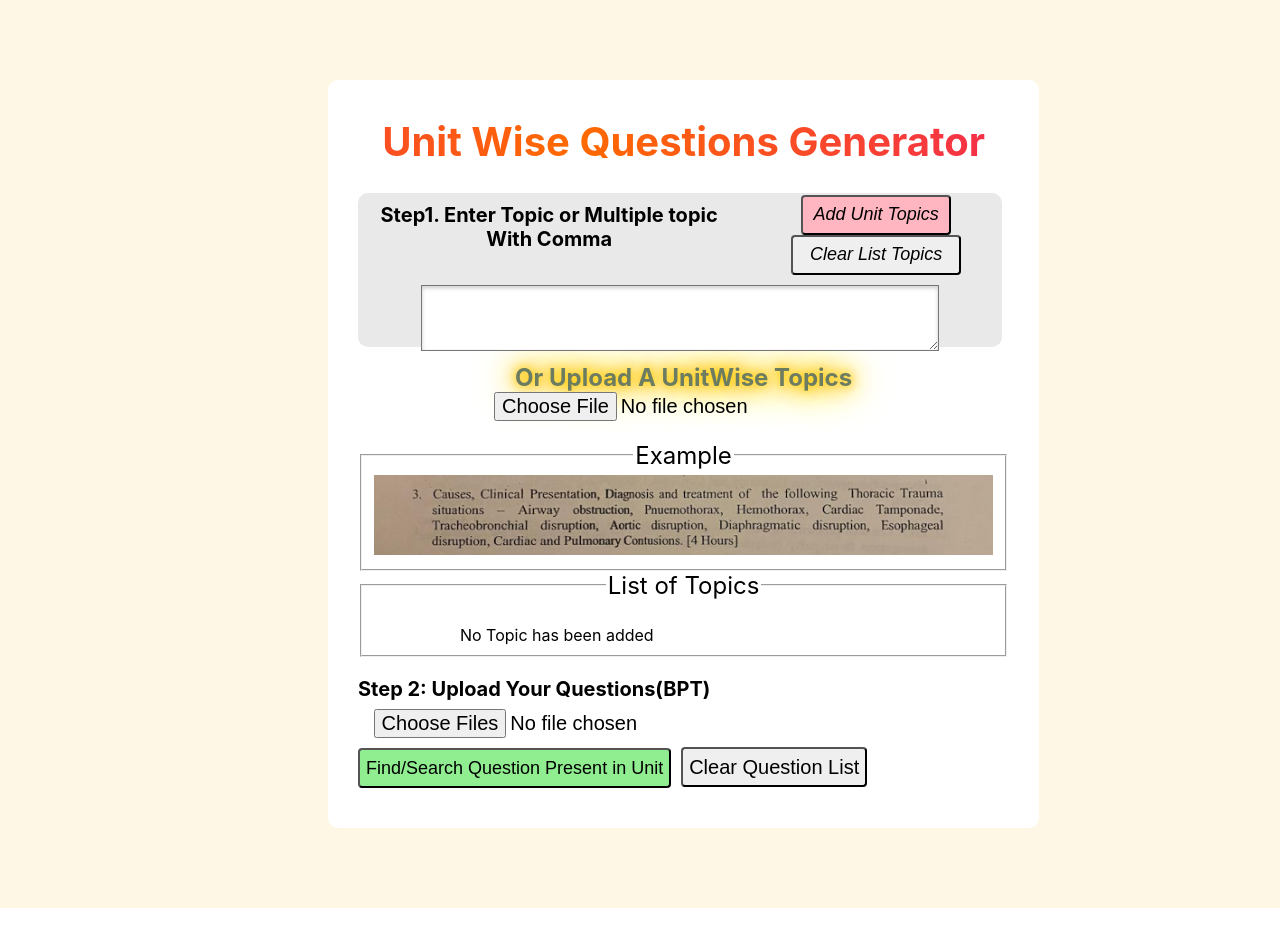
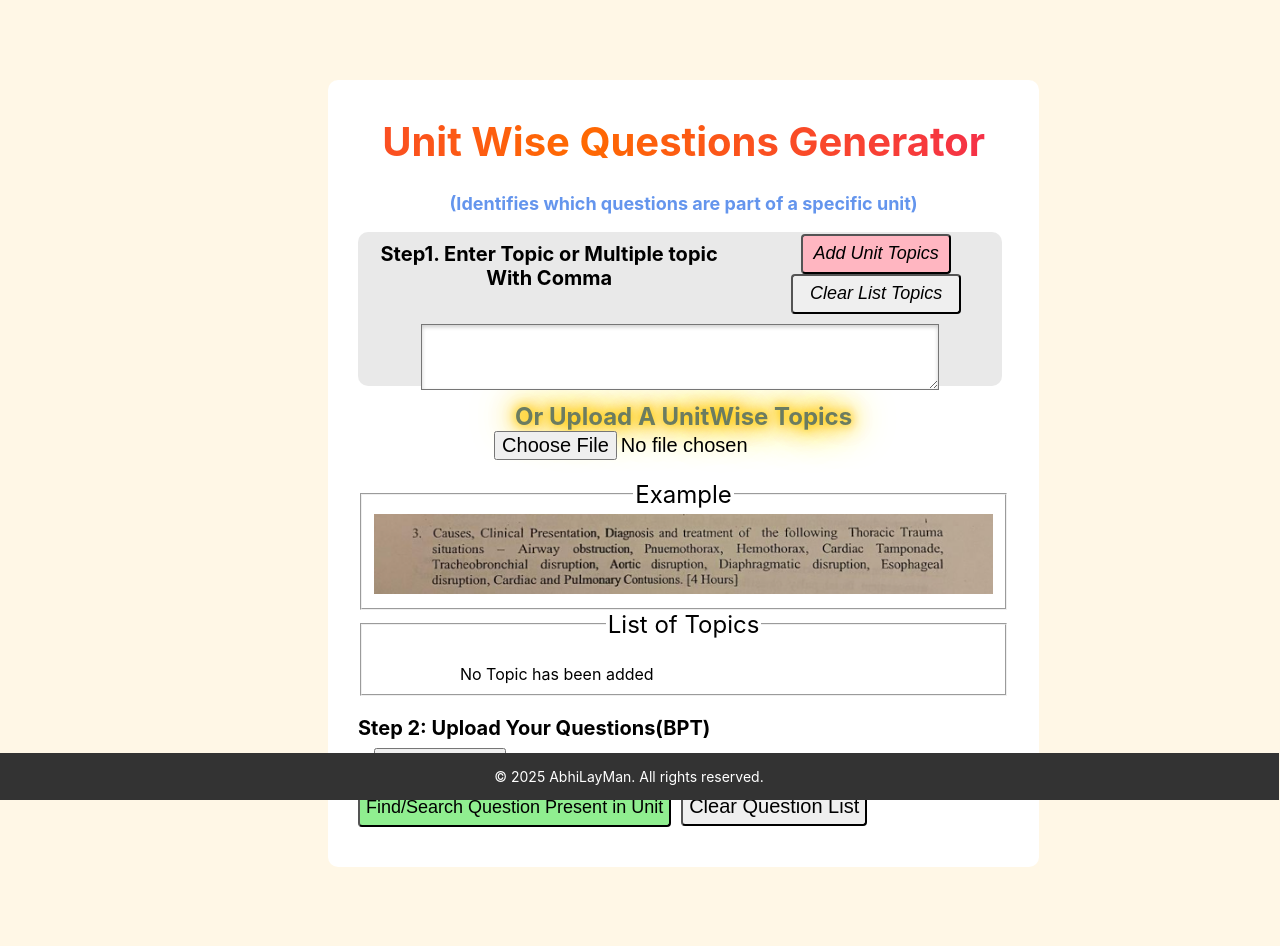
Before and after one commit to abhijitgithub2019/UnitWiseQuestions, a React (Create React App) app: page / in a window 1280 px wide. Before the commit the page ends 908 px from the top, so only its background shows below. Built offline with nearby package versions, Linux system fonts and the light colour scheme.

Commit message:
changed the topic title

```diff
--- a/src/AddUnitTopics.js
+++ b/src/AddUnitTopics.js
@@ -212,6 +212,7 @@ const AddUnitTopics = () => {
     <div className="container">
       <div className="topicContainer">
         <h1 className="heading">Unit Wise Questions Generator</h1>
+        <p style={{fontSize: "18px", fontWeight: "bold", color: "cornflowerblue"}}> (Identifies which questions are part of a specific unit)</p>
         <div className="createtopicContainer">
           <div className="topicButtonText">
             <label htmlFor="my-input" className="topicTitleText">
@@ -316,6 +317,9 @@ const AddUnitTopics = () => {
           </div>
         )}
       </div>
+      <div className="footer">
+        © 2025 AbhiLayMan. All rights reserved.
+      </div>
     </div>
   );
 };
--- a/src/addUnitTopics.css
+++ b/src/addUnitTopics.css
@@ -233,6 +233,18 @@
     text-align: left;
 }
 
+.footer {
+    background-color: #333;   /* dark background */
+    color: #fff;              /* white text */
+    text-align: center;       /* center align text */
+    padding: 15px 10px;       /* spacing */
+    font-size: 14px;          /* smaller font */
+    position: fixed;          /* stick to bottom */
+    bottom: 0;
+    right: 1px;
+    width: 100%;
+  }
+
 /* @media (max-width: 1024px) {
     .heading {
       font-size: 2rem;
```
